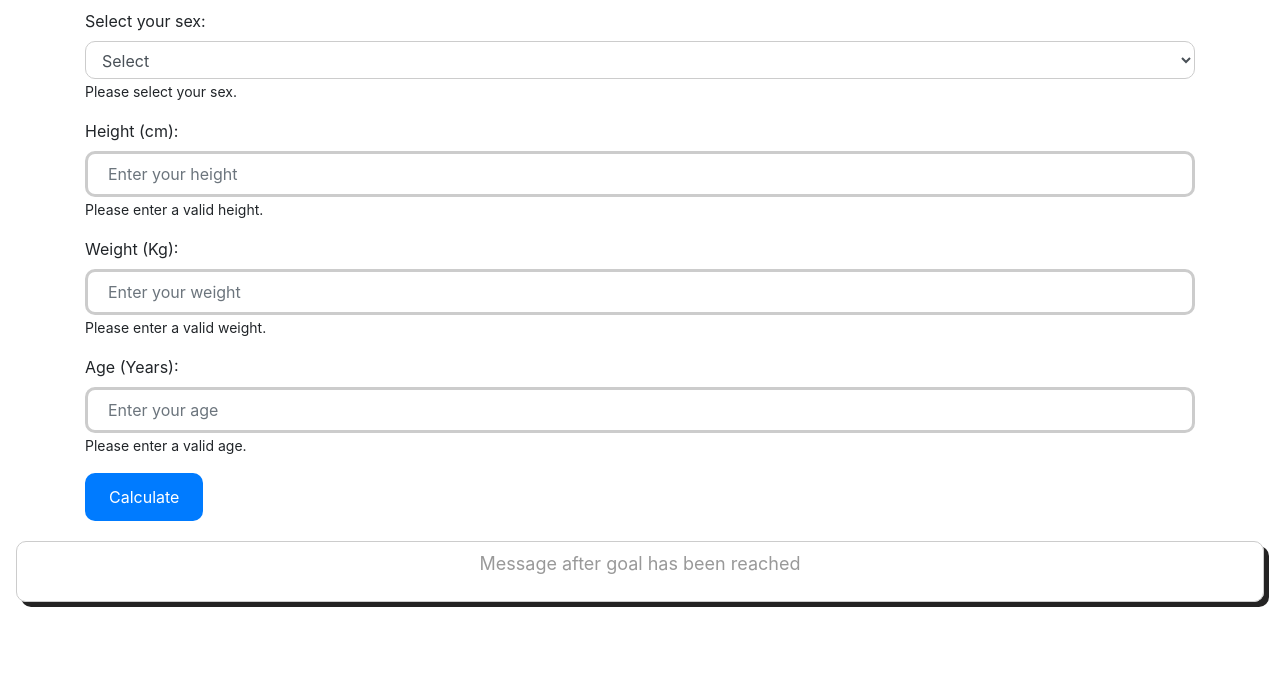
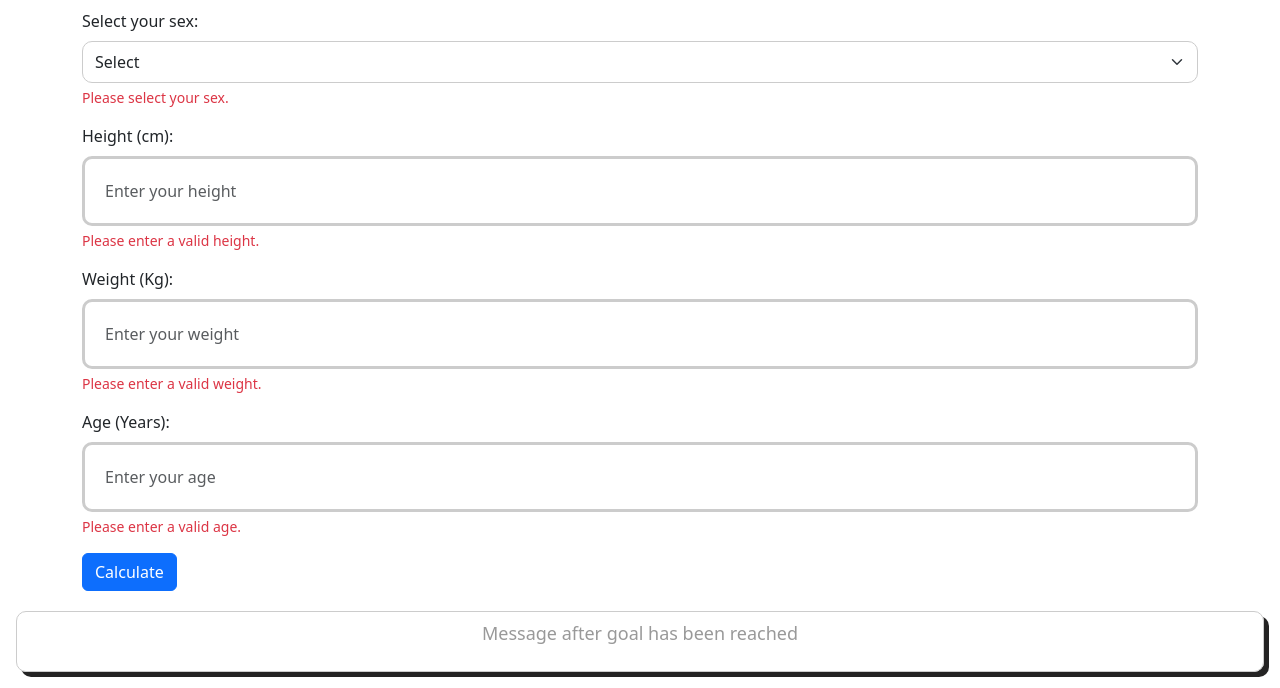
Before and after one commit to hugoht3/fit-fusion, a website: page index.html in a window 1280 px wide. Shown: the part 118-806 px from the top of the page. Drawn offline with nearby package versions, Linux system fonts and the light colour scheme; a small style sheet from the web is missing; a web font is replaced by a local one.

Commit message:
setting up for bootsrap implementation

```diff
--- a/index.html
+++ b/index.html
@@ -10,9 +10,9 @@
     <link
         href="https://fonts.googleapis.com/css2?family=Anta&family=Tajawal:wght@200;300;400;500;700;800;900&display=swap"
         rel="stylesheet">
-    <link rel="stylesheet" href="https://cdn.jsdelivr.net/npm/bootstrap@4.6.2/dist/css/bootstrap.min.css"
-        integrity="sha384-xOolHFLEh07PJGoPkLv1IbcEPTNtaed2xpHsD9ESMhqIYd0nLMwNLD69Npy4HI+N" crossorigin="anonymous">
 
+    <!-- Updated Bootstrap CSS -->
+    <link href="https://cdn.jsdelivr.net/npm/bootstrap@5.3.0/dist/css/bootstrap.min.css" rel="stylesheet" integrity="sha384-whateverhashhere" crossorigin="anonymous">
 
     <link rel="stylesheet" href="./assests/css/style.css">
     <title>fit-fusion</title>
@@ -21,59 +21,49 @@
 <body class="p-3">
 
     <div>
-        <h1 id="name" class="text-center"><i class="fas fa-dumbbell"></i> Fit-Fusion <i class="fas fa-dumbbell"></i>
-        </h1>
+        <h1 id="name" class="text-center"><i class="fas fa-dumbbell"></i> Fit-Fusion <i class="fas fa-dumbbell"></i></h1>
         <p id="area" class="text-center">CALCULATE HERE HOW MANY CALORIES I WILL CONSUME IN A DAY.</p>
     </div>
 
     <div class="container">
-        <div class="form-group">
-            <label for="sex">Select your sex:</label>
-            <select class="form-control" id="sex" required>
+        <div class="mb-3"> <!-- Updated the class for bootstrap-->
+            <label for="sex" class="form-label">Select your sex:</label>
+            <select class="form-select" id="sex" required>
                 <option value="">Select</option>
                 <option value="male">Male</option>
                 <option value="female">Female</option>
             </select>
-            <small id="sex-error" class="error-message">Please select your sex.</small>
+            <div id="sex-error" class="form-text text-danger">Please select your sex.</div>
         </div>
 
-        <div class="form-group">
-            <label for="answer-box1">Height (cm):</label>
+        <div class="mb-3">
+            <label for="answer-box1" class="form-label">Height (cm):</label>
             <input type="number" id="answer-box1" class="form-control" placeholder="Enter your height" required min="1">
-            <small id="height-error" class="error-message">Please enter a valid height.</small>
+            <div id="height-error" class="form-text text-danger">Please enter a valid height.</div>
         </div>
 
-        <div class="form-group">
-            <label for="answer-box2">Weight (Kg):</label>
+        <div class="mb-3">
+            <label for="answer-box2" class="form-label">Weight (Kg):</label>
             <input type="number" id="answer-box2" class="form-control" placeholder="Enter your weight" required>
-            <small id="weight-error" class="error-message">Please enter a valid weight.</small>
+            <div id="weight-error" class="form-text text-danger">Please enter a valid weight.</div>
         </div>
 
-        <div class="form-group">
-            <label for="answer-box3">Age (Years):</label>
+        <div class="mb-3">
+            <label for="answer-box3" class="form-label">Age (Years):</label>
             <input type="number" id="answer-box3" class="form-control" placeholder="Enter your age" required>
-            <small id="age-error" class="error-message">Please enter a valid age.</small>
+            <div id="age-error" class="form-text text-danger">Please enter a valid age.</div>
         </div>
 
-        <button data-type="calculate" onclick="calculateBmr()" class="btn btn-primary result">Calculate</button>
+        <button data-type="calculate" onclick="calculateBmr()" class="btn btn-primary">Calculate</button>
         <p id="response" class="success-message"></p>
     </div>
 
-
     <footer>
-        <p id="goal-message">
-
-            Message after goal has been reached
-
-        </p>
-
-
-
-
+        <p id="goal-message">Message after goal has been reached</p>
     </footer>
 
-
-
+    <!-- Updated Bootstrap JS -->
+    <script src="https://cdn.jsdelivr.net/npm/bootstrap@5.3.0/dist/js/bootstrap.bundle.min.js" integrity="sha384-whateverhashhere" crossorigin="anonymous"></script>
 
     <script src="./assests/js/script.js"></script>
     <script src="https://kit.fontawesome.com/e10185b9bd.js" crossorigin="anonymous"></script>
--- /dev/null
+++ b/package.json
@@ -0,0 +1,6 @@
+{
+  "dependencies": {
+    "bootstrap": "^5.3.3",
+    "startbootstrap-full-width-pics": "^5.0.6"
+  }
+}
```
Also changed, not shown: 1 other file.
